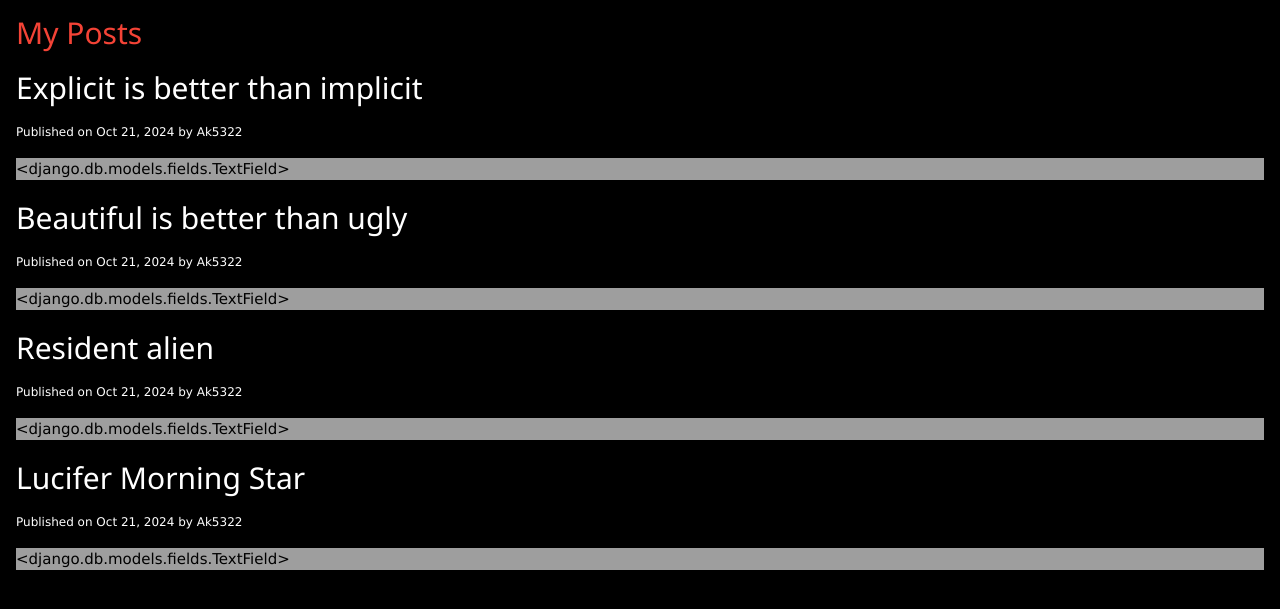
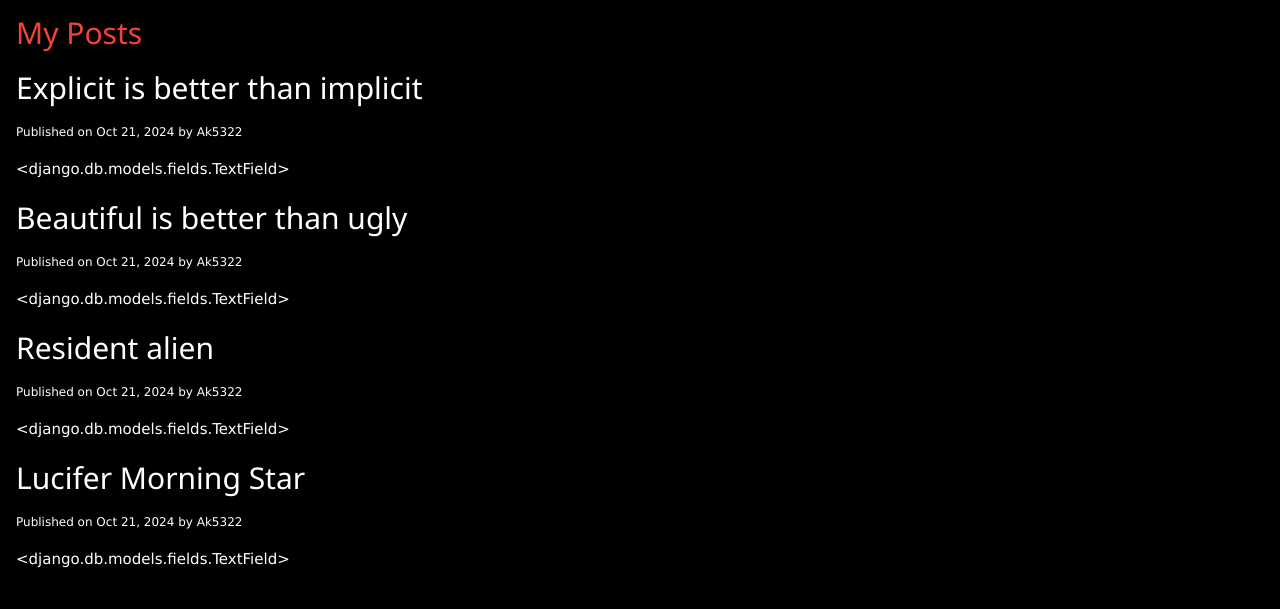
Before and after one commit to ad5322/django-playground, a Django app: page / in a window 1280 px wide. Shown: the top 609 px of the page. Run offline with Django 5.2, Linux system fonts and the light colour scheme; data comes from the database, SQL or seed files in the repository.

Commit message:
edit, delete

```diff
--- a/django_project/blog/admin.py
+++ b/django_project/blog/admin.py
@@ -2,5 +2,3 @@
 from .models import Post
 
 admin.site.register(Post)
-
-# Register your models here.
--- a/django_project/blog/templates/blog/home.html
+++ b/django_project/blog/templates/blog/home.html
@@ -2,7 +2,7 @@
 
 {% block content %}
 
-	<div class='w3-container'>
+	<div class='w3-container '>
     <h2 class='w3-text-red'>My Posts</h2>
 
 	{% for post in posts%}
@@ -12,7 +12,7 @@
 	<small>Published on {{ post.published_at | date:"M d, Y" }} by
          {{ post.author | title}}</small>
 
-	<p class='w3-grey'>{{ post.content }}</p>
+	<p>{{ post.content }}</p>
 
 
 	{% endfor%}
```
